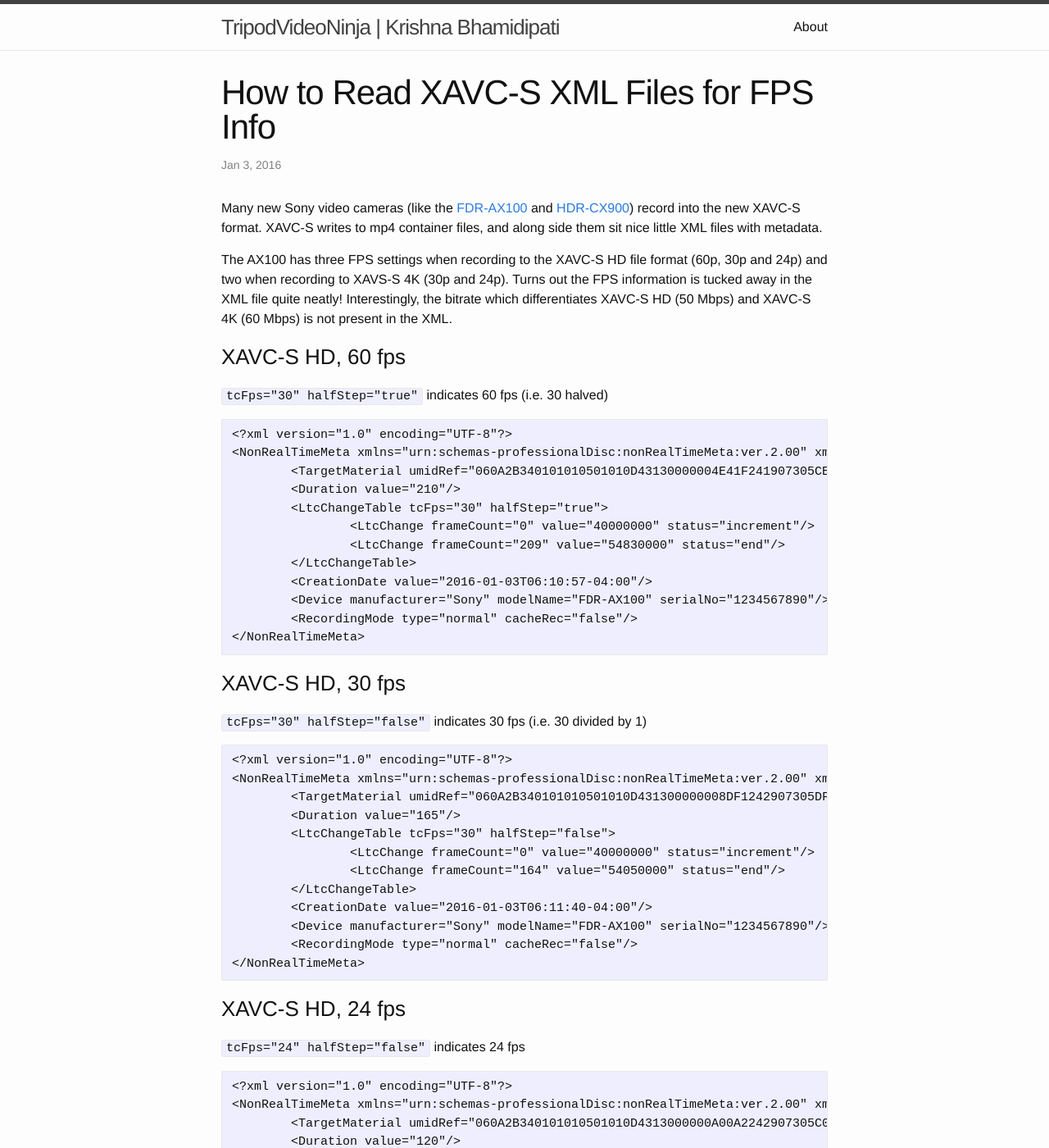
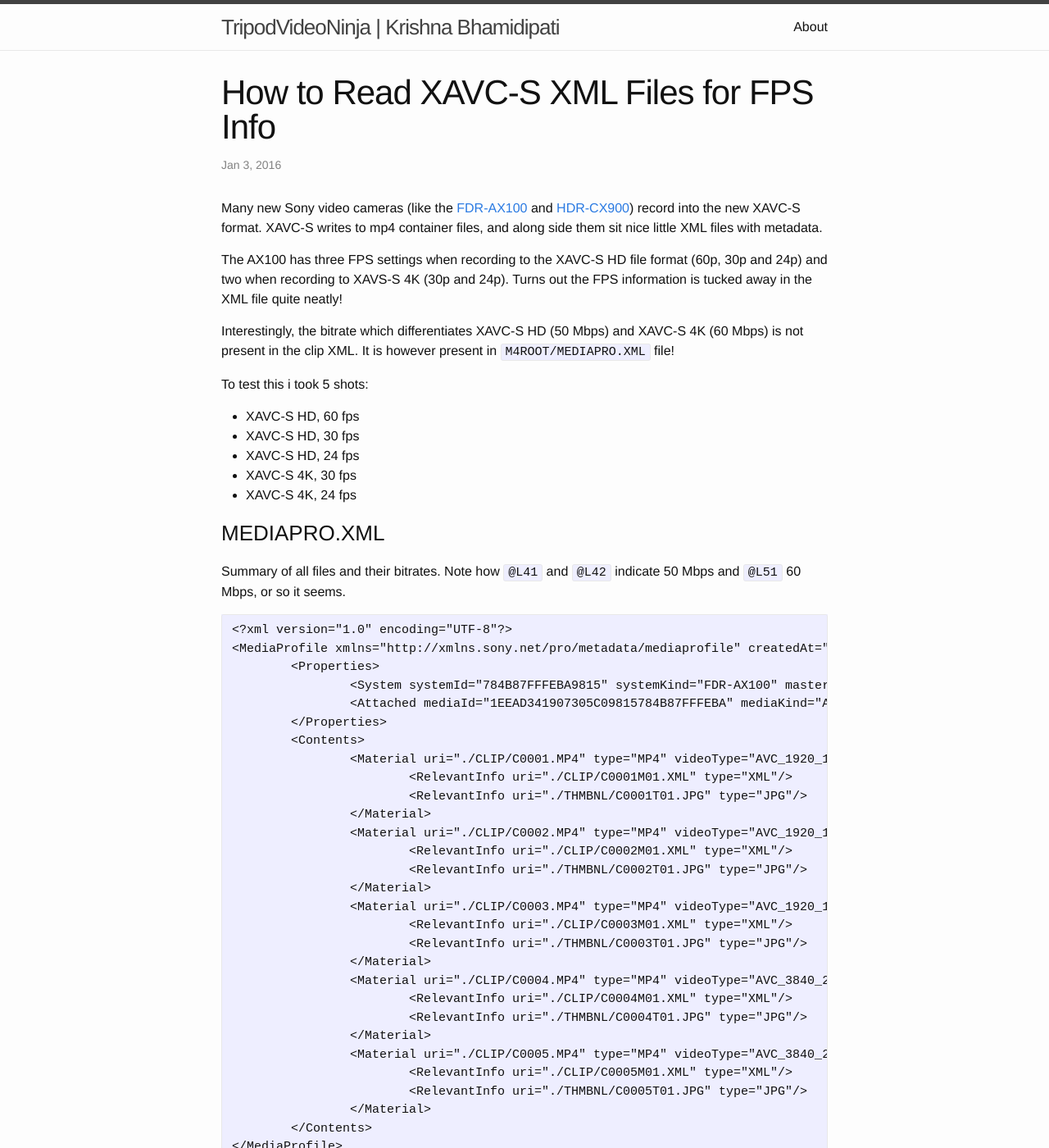
Before and after one commit to SirDap/tripodvideoninja, a Jekyll site: the page built from _posts/2016-01-03-how-to-read-xavcs-xml-for-fps.markdown, in a window 1280 px wide and 1400 px high. Shown: the whole window at 82% size. Built offline with Jekyll 4.4.1, drawn with Linux system fonts in a browser that asks for light colours; some of the changed text lies outside the part shown.

Commit message:
Updating post
Former-commit-id: 56fe3a6d2859d3652cbd27766c4ec16f88f0e8cc

```diff
--- a/_posts/2016-01-03-how-to-read-xavcs-xml-for-fps.markdown
+++ b/_posts/2016-01-03-how-to-read-xavcs-xml-for-fps.markdown
@@ -7,7 +7,51 @@ categories: livestream hdv
 
 Many new Sony video cameras (like the [FDR-AX100](http://www.sony.com/electronics/handycam-camcorders/fdr-ax100) and [HDR-CX900](http://www.sony.com/electronics/handycam-camcorders/hdr-cx900)) record into the new XAVC-S format. XAVC-S writes to mp4 container files, and along side them sit nice little XML files with metadata.
 
-The AX100 has three FPS settings when recording to the XAVC-S HD file format (60p, 30p and 24p) and two when recording to XAVS-S 4K (30p and 24p). Turns out the FPS information is tucked away in the XML file quite neatly! Interestingly, the bitrate which differentiates XAVC-S HD (50 Mbps) and XAVC-S 4K (60 Mbps) is not present in the XML.
+The AX100 has three FPS settings when recording to the XAVC-S HD file format (60p, 30p and 24p) and two when recording to XAVS-S 4K (30p and 24p). Turns out the FPS information is tucked away in the XML file quite neatly!
+
+Interestingly, the bitrate which differentiates XAVC-S HD (50 Mbps) and XAVC-S 4K (60 Mbps) is not present in the clip XML. It is however present in `M4ROOT/MEDIAPRO.XML` file!
+
+To test this i took 5 shots:
+* XAVC-S HD, 60 fps
+* XAVC-S HD, 30 fps
+* XAVC-S HD, 24 fps
+* XAVC-S 4K, 30 fps
+* XAVC-S 4K, 24 fps
+
+### MEDIAPRO.XML
+Summary of all files and their bitrates. Note how `@L41` and `@L42` indicate 50 Mbps and `@L51` 60 Mbps, or so it seems.
+
+~~~
+<?xml version="1.0" encoding="UTF-8"?>
+<MediaProfile xmlns="http://xmlns.sony.net/pro/metadata/mediaprofile" createdAt="2016-01-03T06:10:17-04:00" version="2.10">
+	<Properties>
+		<System systemId="784B87FFFEBA9815" systemKind="FDR-AX100" masterVersion="XAVC-M4@1.10.00"/>
+		<Attached mediaId="1EEAD341907305C09815784B87FFFEBA" mediaKind="AffordableMemoryCard" mediaName=""/>
+	</Properties>
+	<Contents>
+		<Material uri="./CLIP/C0001.MP4" type="MP4" videoType="AVC_1920_1080_HP@L42" audioType="LPCM16" fps="59.94p" dur="210" ch="2" aspectRatio="16:9" offset="0" umid="060A2B340101010501010D43130000004E41F241907305CE784B87FFFEBA9815" status="OK">
+			<RelevantInfo uri="./CLIP/C0001M01.XML" type="XML"/>
+			<RelevantInfo uri="./THMBNL/C0001T01.JPG" type="JPG"/>
+		</Material>
+		<Material uri="./CLIP/C0002.MP4" type="MP4" videoType="AVC_1920_1080_HP@L41" audioType="LPCM16" fps="29.97p" dur="165" ch="2" aspectRatio="16:9" offset="0" umid="060A2B340101010501010D431300000008DF1242907305DF784B87FFFEBA9815" status="OK">
+			<RelevantInfo uri="./CLIP/C0002M01.XML" type="XML"/>
+			<RelevantInfo uri="./THMBNL/C0002T01.JPG" type="JPG"/>
+		</Material>
+		<Material uri="./CLIP/C0003.MP4" type="MP4" videoType="AVC_1920_1080_HP@L41" audioType="LPCM16" fps="23.98p" dur="120" ch="2" aspectRatio="16:9" offset="0" umid="060A2B340101010501010D4313000000A00A2242907305C0784B87FFFEBA9815" status="OK">
+			<RelevantInfo uri="./CLIP/C0003M01.XML" type="XML"/>
+			<RelevantInfo uri="./THMBNL/C0003T01.JPG" type="JPG"/>
+		</Material>
+		<Material uri="./CLIP/C0004.MP4" type="MP4" videoType="AVC_3840_2160_HP@L51" audioType="LPCM16" fps="29.97p" dur="105" ch="2" aspectRatio="16:9" offset="0" umid="060A2B340101010501010D4313000000AEA46349907305C9784B87FFFEBA9815" status="OK">
+			<RelevantInfo uri="./CLIP/C0004M01.XML" type="XML"/>
+			<RelevantInfo uri="./THMBNL/C0004T01.JPG" type="JPG"/>
+		</Material>
+		<Material uri="./CLIP/C0005.MP4" type="MP4" videoType="AVC_3840_2160_HP@L51" audioType="LPCM16" fps="23.98p" dur="84" ch="2" aspectRatio="16:9" offset="0" umid="060A2B340101010501010D4313000000B0398149907305CE784B87FFFEBA9815" status="OK">
+			<RelevantInfo uri="./CLIP/C0005M01.XML" type="XML"/>
+			<RelevantInfo uri="./THMBNL/C0005T01.JPG" type="JPG"/>
+		</Material>
+	</Contents>
+</MediaProfile>
+~~~
 
 ### XAVC-S HD, 60 fps
 `tcFps="30" halfStep="true"` indicates 60 fps (i.e. 30 halved)
```
